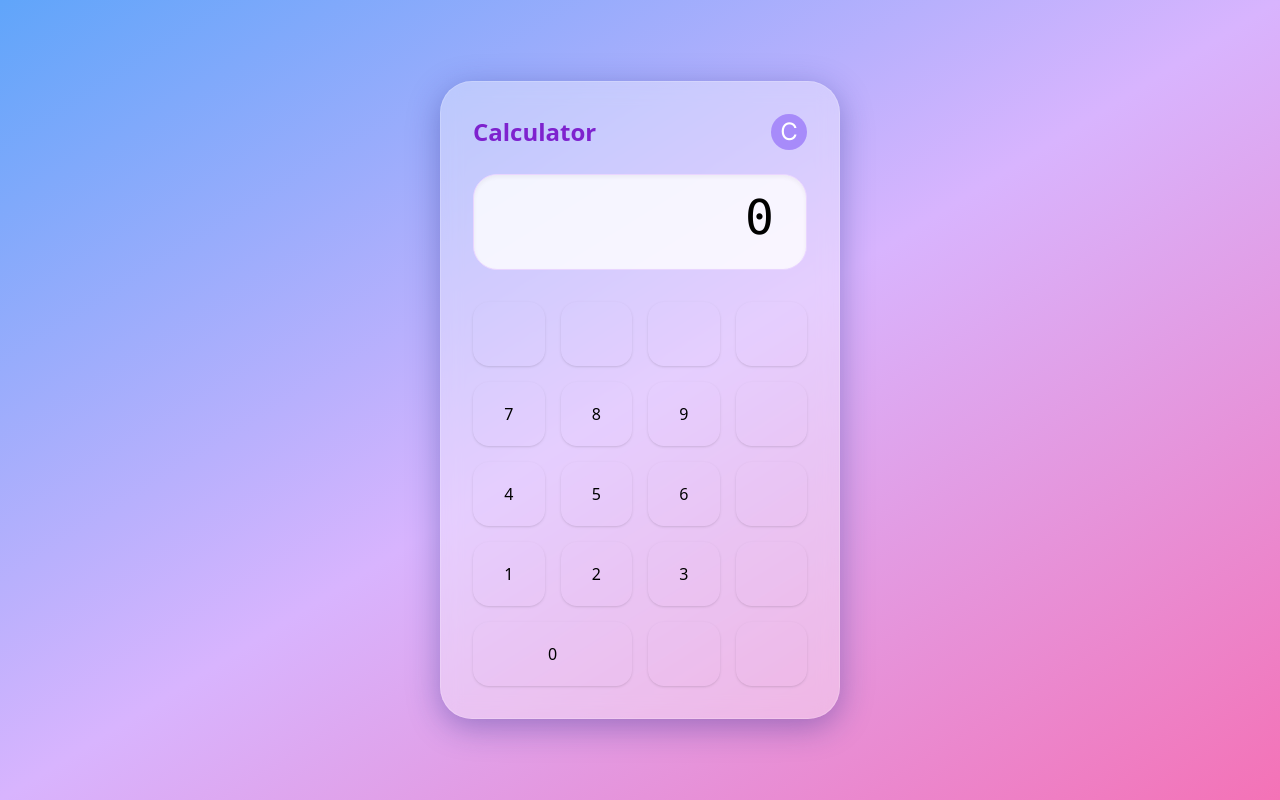
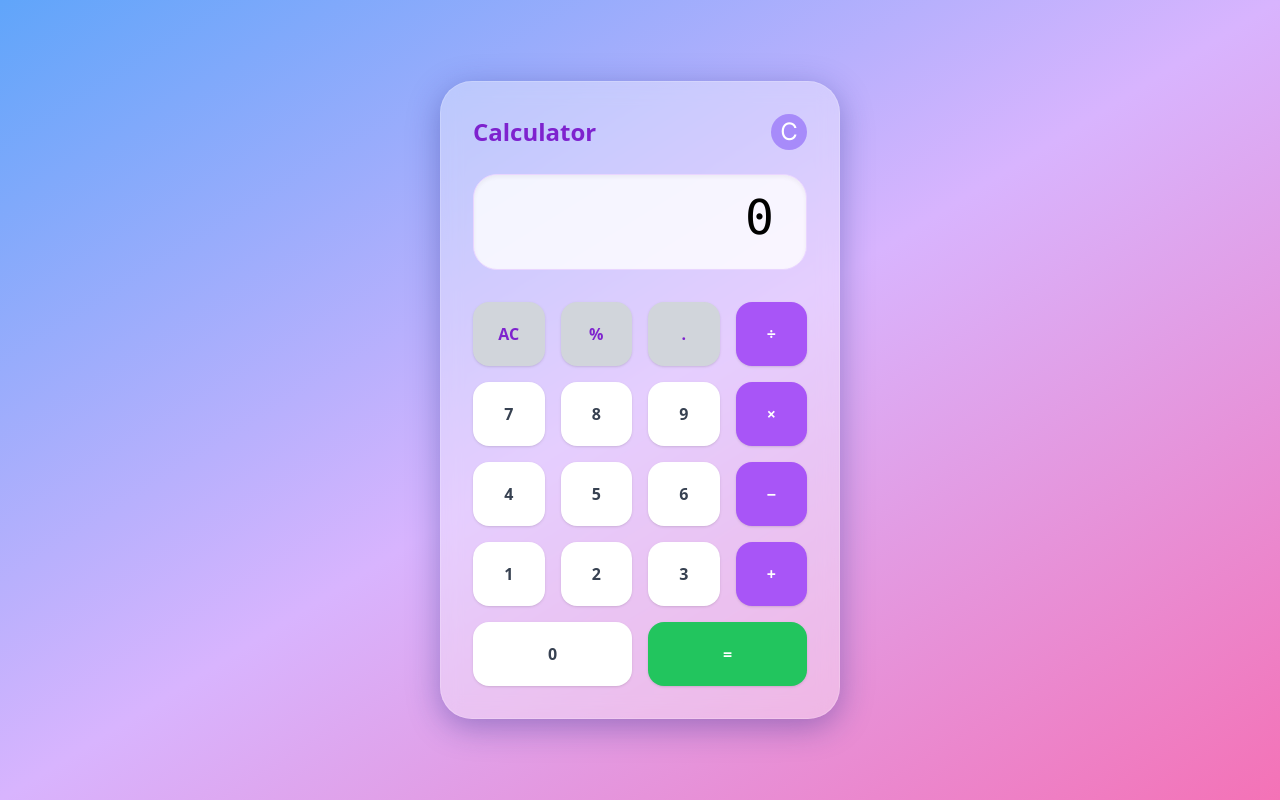
Before and after one commit to codebyrahat/modern-looked-calculator-app, a website: page src/index.html in a window 1280 px wide. Drawn offline with nearby package versions, Linux system fonts and the light colour scheme.

Commit message:
added operator and action labels to the remaining buttons, and style them for clarity.

```diff
--- a/src/index.html
+++ b/src/index.html
@@ -37,30 +37,101 @@
       </div>
       <!-- Button Grid Layout -->
       <div class="grid grid-cols-4 gap-4">
-        <!-- Top row: leave for actions/operators in next steps -->
-        <button class="btn-anim h-16 rounded-2xl shadow"></button>
-        <button class="btn-anim h-16 rounded-2xl shadow"></button>
-        <button class="btn-anim h-16 rounded-2xl shadow"></button>
-        <button class="btn-anim h-16 rounded-2xl shadow"></button>
+        <!-- Top row: actions -->
+        <button
+          class="btn-anim h-16 rounded-2xl shadow bg-gray-300 text-purple-700 font-bold"
+          onclick="clearDisplay()">
+          AC
+        </button>
+        <button
+          class="btn-anim h-16 rounded-2xl shadow bg-gray-300 text-purple-700 font-bold"
+          onclick="appendToDisplay('%')">
+          %
+        </button>
+        <button
+          class="btn-anim h-16 rounded-2xl shadow bg-gray-300 text-purple-700 font-bold"
+          onclick="appendToDisplay('.')">
+          .
+        </button>
+        <button
+          class="btn-anim h-16 rounded-2xl shadow bg-purple-500 text-white font-bold"
+          onclick="appendToDisplay('/')">
+          ÷
+        </button>
         <!-- Second row -->
-        <button class="btn-anim h-16 rounded-2xl shadow">7</button>
-        <button class="btn-anim h-16 rounded-2xl shadow">8</button>
-        <button class="btn-anim h-16 rounded-2xl shadow">9</button>
-        <button class="btn-anim h-16 rounded-2xl shadow"></button>
+        <button
+          class="btn-anim h-16 rounded-2xl shadow bg-white text-gray-700 font-bold"
+          onclick="appendToDisplay('7')">
+          7
+        </button>
+        <button
+          class="btn-anim h-16 rounded-2xl shadow bg-white text-gray-700 font-bold"
+          onclick="appendToDisplay('8')">
+          8
+        </button>
+        <button
+          class="btn-anim h-16 rounded-2xl shadow bg-white text-gray-700 font-bold"
+          onclick="appendToDisplay('9')">
+          9
+        </button>
+        <button
+          class="btn-anim h-16 rounded-2xl shadow bg-purple-500 text-white font-bold"
+          onclick="appendToDisplay('*')">
+          ×
+        </button>
         <!-- Third row -->
-        <button class="btn-anim h-16 rounded-2xl shadow">4</button>
-        <button class="btn-anim h-16 rounded-2xl shadow">5</button>
-        <button class="btn-anim h-16 rounded-2xl shadow">6</button>
-        <button class="btn-anim h-16 rounded-2xl shadow"></button>
+        <button
+          class="btn-anim h-16 rounded-2xl shadow bg-white text-gray-700 font-bold"
+          onclick="appendToDisplay('4')">
+          4
+        </button>
+        <button
+          class="btn-anim h-16 rounded-2xl shadow bg-white text-gray-700 font-bold"
+          onclick="appendToDisplay('5')">
+          5
+        </button>
+        <button
+          class="btn-anim h-16 rounded-2xl shadow bg-white text-gray-700 font-bold"
+          onclick="appendToDisplay('6')">
+          6
+        </button>
+        <button
+          class="btn-anim h-16 rounded-2xl shadow bg-purple-500 text-white font-bold"
+          onclick="appendToDisplay('-')">
+          −
+        </button>
         <!-- Fourth row -->
-        <button class="btn-anim h-16 rounded-2xl shadow">1</button>
-        <button class="btn-anim h-16 rounded-2xl shadow">2</button>
-        <button class="btn-anim h-16 rounded-2xl shadow">3</button>
-        <button class="btn-anim h-16 rounded-2xl shadow"></button>
-        <!-- Fifth row (bottom): 0 and others will be filled next step -->
-        <button class="btn-anim h-16 rounded-2xl shadow col-span-2">0</button>
-        <button class="btn-anim h-16 rounded-2xl shadow"></button>
-        <button class="btn-anim h-16 rounded-2xl shadow"></button>
+        <button
+          class="btn-anim h-16 rounded-2xl shadow bg-white text-gray-700 font-bold"
+          onclick="appendToDisplay('1')">
+          1
+        </button>
+        <button
+          class="btn-anim h-16 rounded-2xl shadow bg-white text-gray-700 font-bold"
+          onclick="appendToDisplay('2')">
+          2
+        </button>
+        <button
+          class="btn-anim h-16 rounded-2xl shadow bg-white text-gray-700 font-bold"
+          onclick="appendToDisplay('3')">
+          3
+        </button>
+        <button
+          class="btn-anim h-16 rounded-2xl shadow bg-purple-500 text-white font-bold"
+          onclick="appendToDisplay('+')">
+          +
+        </button>
+        <!-- Fifth row -->
+        <button
+          class="btn-anim h-16 rounded-2xl shadow bg-white text-gray-700 font-bold col-span-2"
+          onclick="appendToDisplay('0')">
+          0
+        </button>
+        <button
+          class="btn-anim h-16 rounded-2xl shadow bg-green-500 text-white font-bold col-span-2"
+          onclick="calculateResult()">
+          =
+        </button>
       </div>
     </div>
     <style>
```
